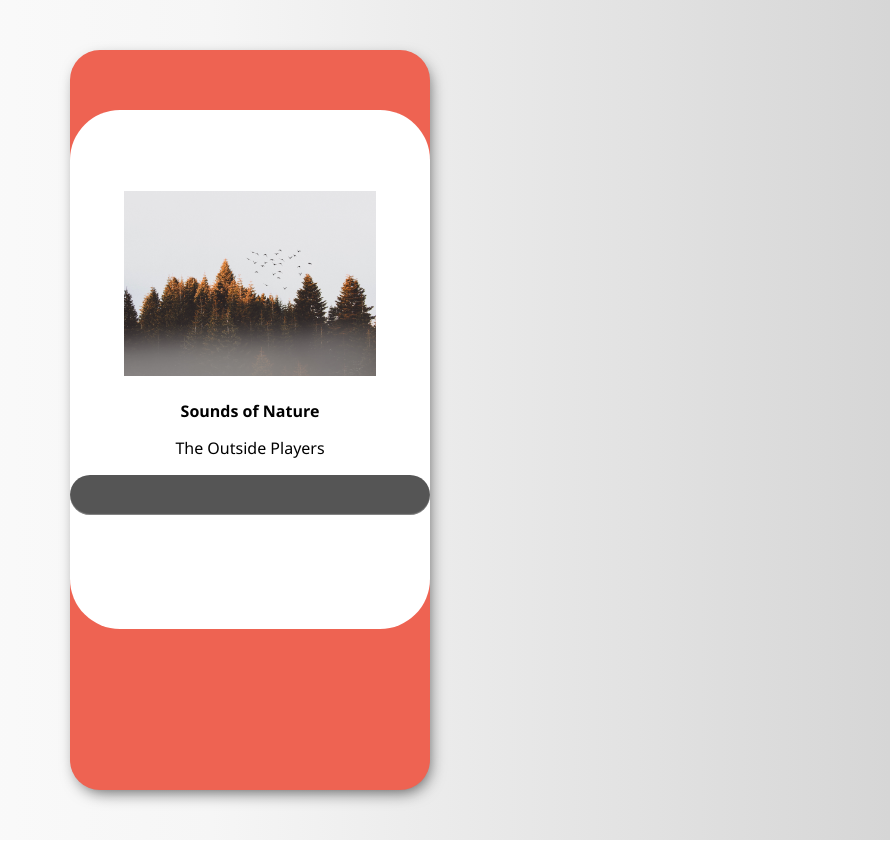
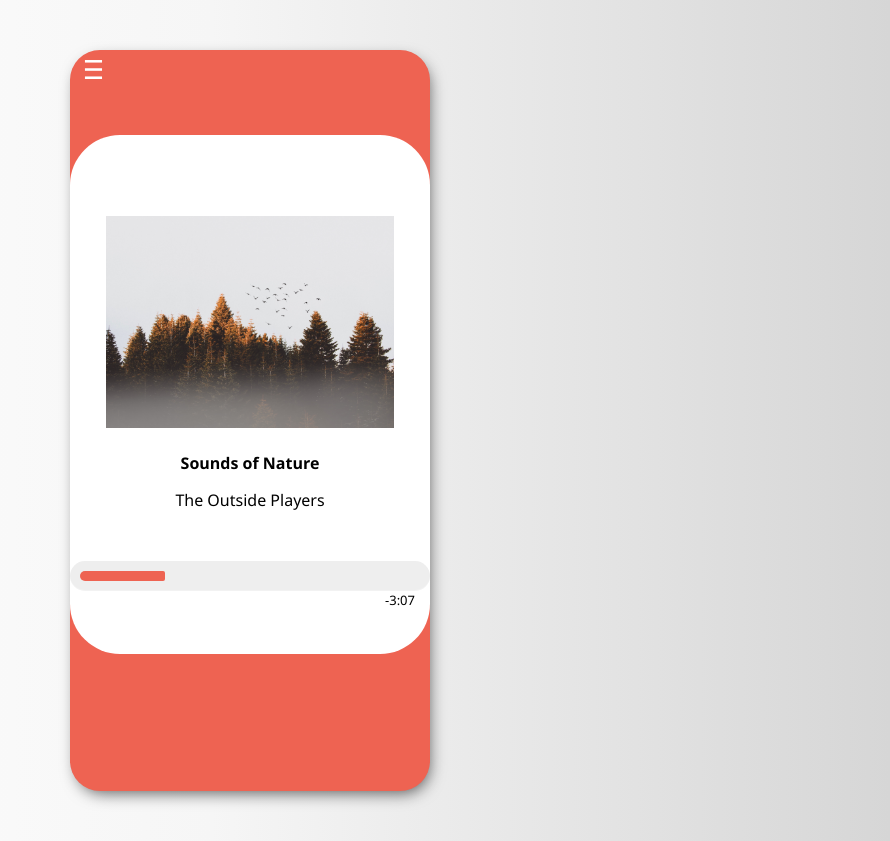
Before and after one commit to jamiev03/DailyUI--9, a plain HTML site: page index.html in a window 1280 px wide. Shown: the whole page, without its empty margins (390-1280 px from the left). Drawn offline with Linux system fonts and the light colour scheme.

Commit message:
progress bar

```diff
--- a/index.html
+++ b/index.html
@@ -10,6 +10,7 @@
 </head>
 <body>
     <div class="container">
+        <label for="">&#9776;</label>
         <div class="body">
            <img src="img/banner.jpg" alt="">
            <div class="song-title">
@@ -19,6 +20,7 @@
            <div class="progress-bar">
                <span style="width: 25%"></span>
            </div>
+           <p class="time">-3:07</p>
         </div>
     </div>
 </body>
--- a/style.css
+++ b/style.css
@@ -23,17 +23,24 @@ body {
     -moz-box-shadow: 3px 6px 16px -4px rgba(0,0,0,0.63);
     box-shadow: 3px 6px 16px -4px rgba(0,0,0,0.63);
     overflow: hidden;
+    border-top: 1px solid transparent;
+}
+label {
+    font-size: 26px;
+    color: white;
+    margin-left: 13px;
+    margin-top: 60px;
 }
 .body {
     width: 100%;
     height: 70%;
-    margin-top: 60px;
+    margin-top: 48px;
     border-radius: 50px;
     background: white;
     border-top: 1px solid transparent;
 }
 img {
-    width: 70%;
+    width: 80%;
     height: auto;
     display: block;
     margin: 80px auto 30px auto;
@@ -45,12 +52,30 @@ h4 {
     line-height: 10px;
 }
 .progress-bar {
-    height: 20px;  /* Can be anything */
+    margin-top: 50px;
+    height: 10px;  /* Can be anything */
     position: relative;
-    background: #555;
+    background: rgb(238, 238, 238);
     -moz-border-radius: 25px;
     -webkit-border-radius: 25px;
     border-radius: 25px;
     padding: 10px;
     box-shadow: inset 0 -1px 1px rgba(255,255,255,0.3);
 }
+.progress-bar > span {
+    display: block;
+    height: 100%;
+    border-top-right-radius: 8px;
+    border-bottom-right-radius: 8px;
+    border-top-left-radius: 20px;
+    border-bottom-left-radius: 20px;
+    background-color: #ee6352;
+    position: relative;
+    overflow: hidden;
+}
+.time {
+    float: right;
+    margin: 0 15px 0 0;
+    font-size: 13px;
+
+}
```
